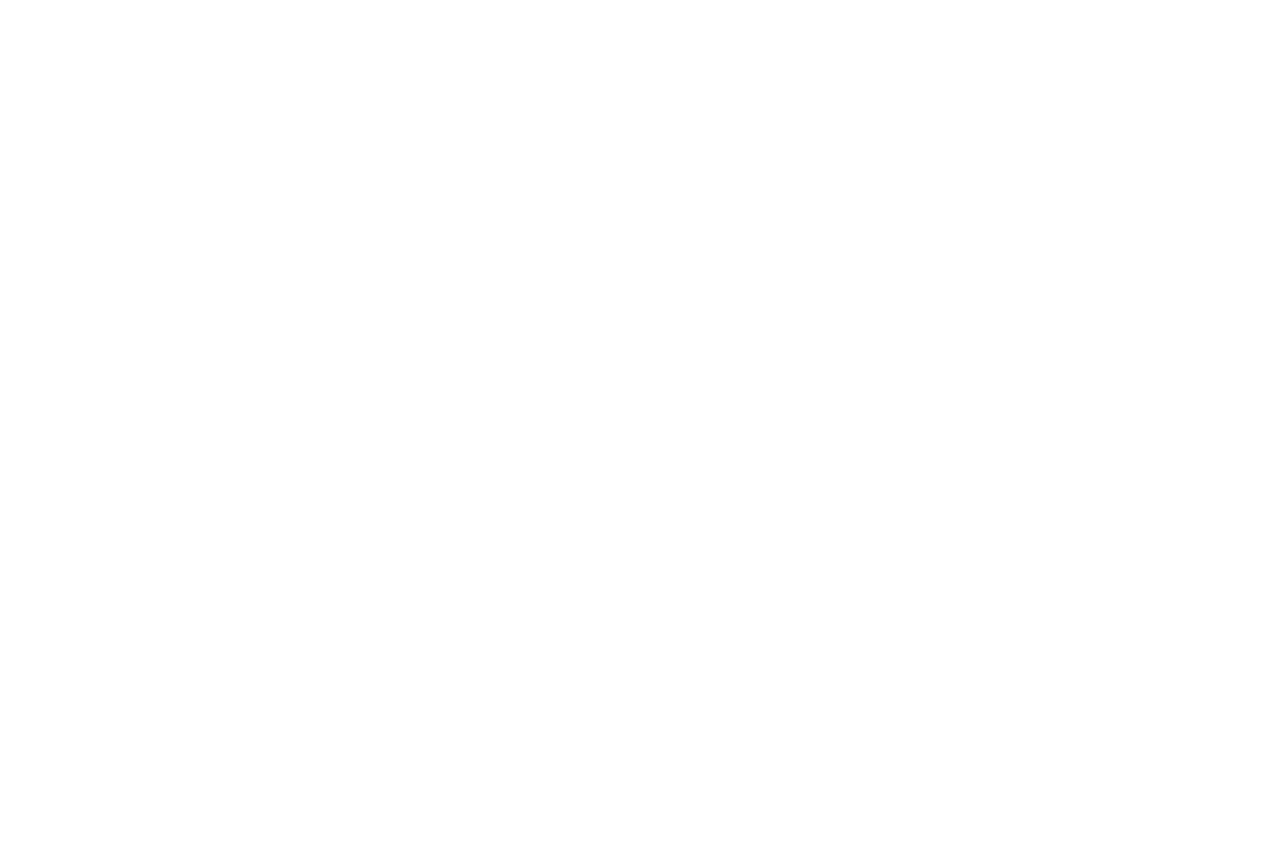
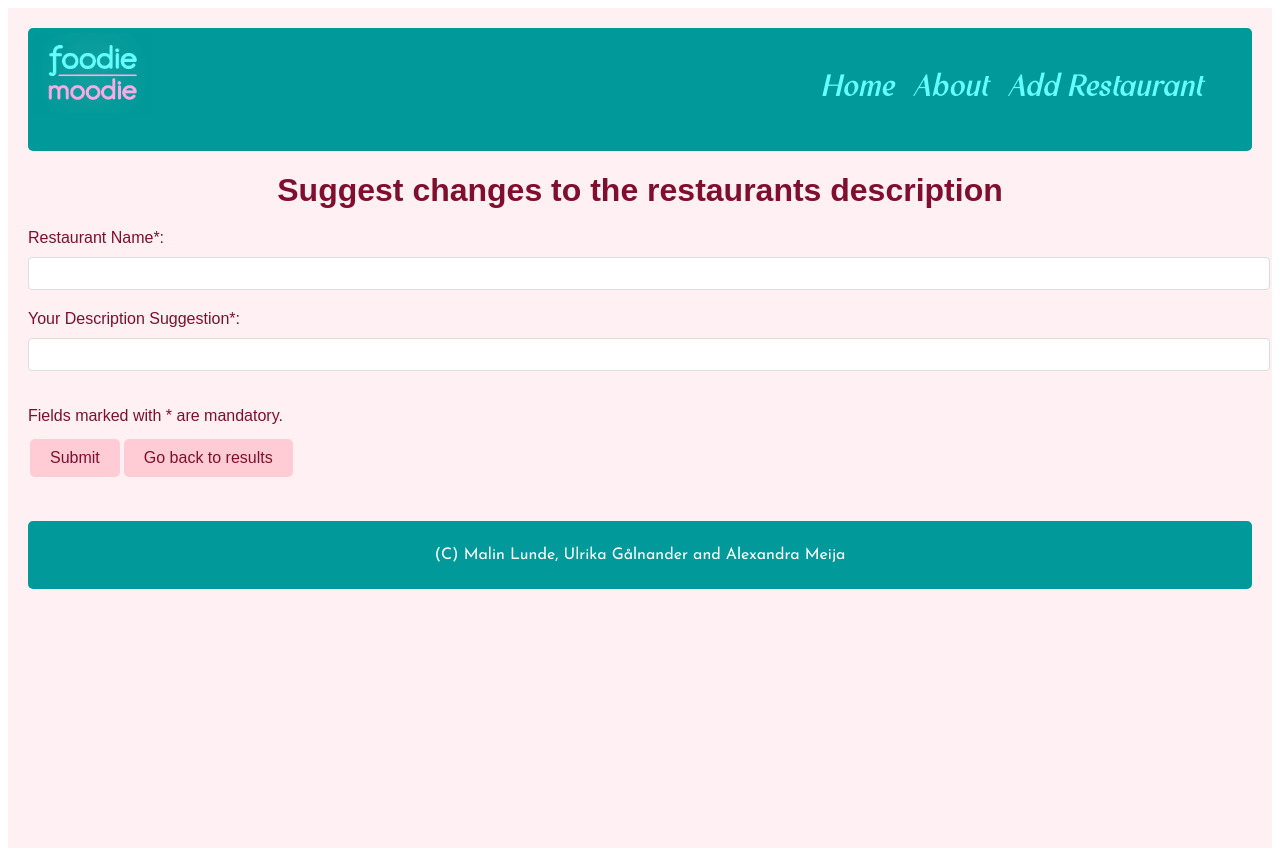
Before and after one commit to Technigo/final-boiler-plate-monorepo, a React (Vite) app in the folder frontend/: page /suggestion in a window 1280 px wide. Before the commit this address had no page. Before the commit the page ends 800 px from the top, so only its background shows below. Built offline with nearby package versions, Linux system fonts and the light colour scheme.

Commit message:
-m added route for suggestion

```diff
--- a/frontend/src/App.jsx
+++ b/frontend/src/App.jsx
@@ -8,6 +8,7 @@ import MoodSelector from "./components/mood";
 import OccasionSelector from "./components/occasion";
 import ResultsComponent from "./components/result";
 import AddRestaurantForm from "./components/addRestaurantForm";
+import Suggestion from "./components/suggestion";
 import styled, { createGlobalStyle } from "styled-components";
 
 const GlobalStyle = createGlobalStyle`
@@ -29,6 +30,7 @@ const App = () => {
           <Route path="/result" element={<ResultsComponent />} />
           <Route path="/about" element={<AboutPage />} />
           <Route path="/addrestaurant" element={<AddRestaurantForm />} />
+          <Route path="/suggestion" element={<Suggestion />} />
         </Routes>
       </Wrapper>
     </BrowserRouter>
```
